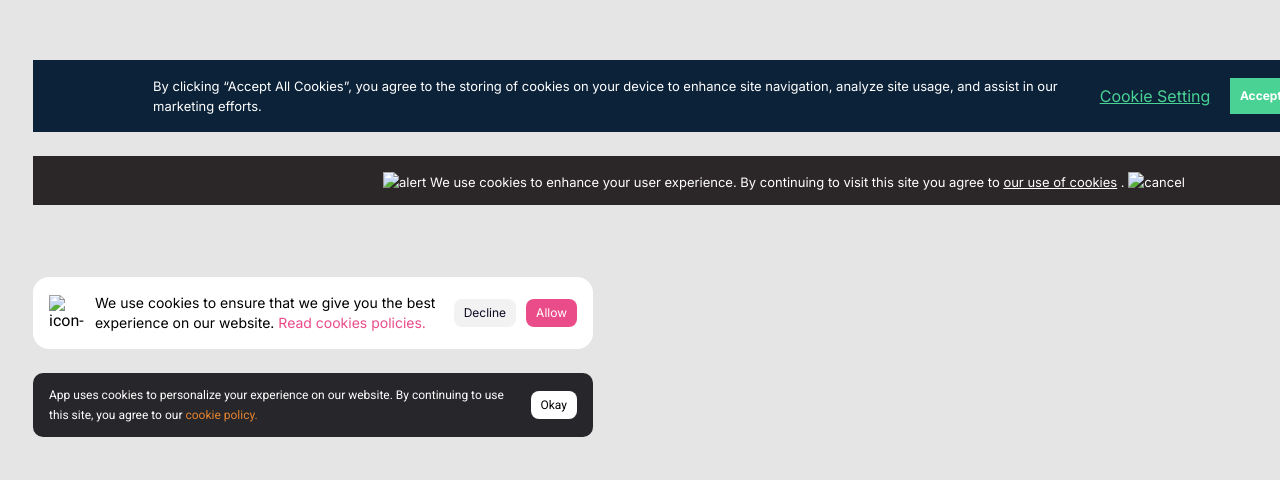
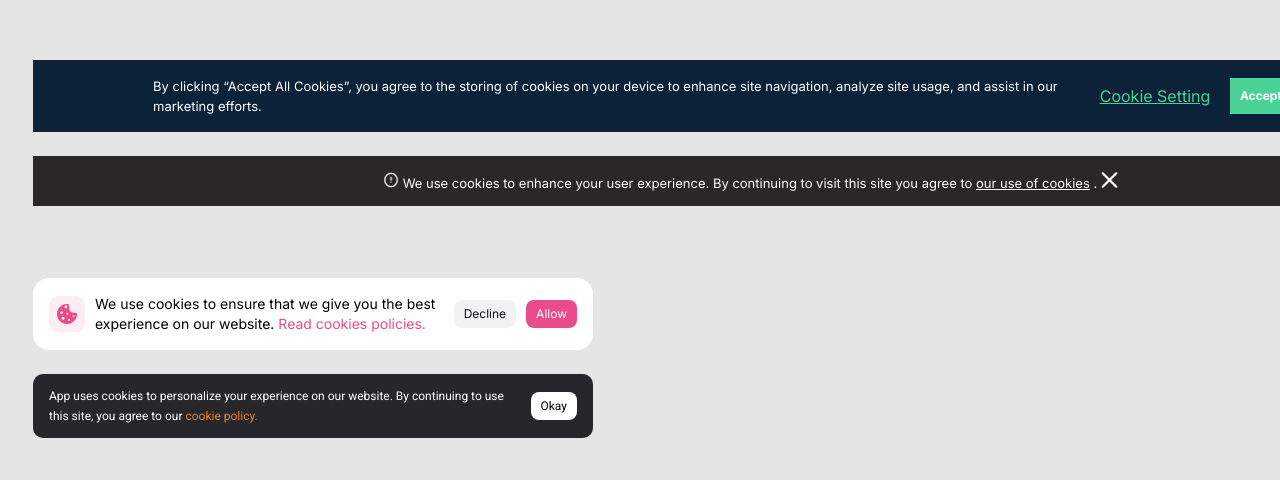
Before and after one commit to KsseniiaF/Cursor_Education, a plain HTML site: page homeWork3/index.html in a window 1280 px wide. Shown: the part 320-800 px from the top of the page. Drawn offline with Linux system fonts and the light colour scheme; the site is published under a folder, as on GitHub Pages, so addresses that start at the root find nothing.

Commit message:
renamed images files in HW#3

```diff
--- a/homeWork3/index.html
+++ b/homeWork3/index.html
@@ -18,12 +18,12 @@
                 <button>Accept All Cookies</button>
             </div>
             <div class="screen-two">
-                <img class="alert" src="/homeWork3/image/image11.png" alt="alert">
+                <img class="alert" src="./image/image11.png" alt="alert">
                 <p> We use cookies to enhance your user experience. By continuing to visit this site you agree to <a href="#">our use of cookies</a> .</p>
-                <img class="cancel" src="/homeWork3/image/image10.png" alt="cancel">
+                <img class="cancel" src="./image/image10.png" alt="cancel">
             </div>
             <div class="screen-three">
-                <img src="/homeWork3/image/frame.jpg" alt="icon-for-cookies-file">
+                <img src="./image/frame.jpg" alt="icon-for-cookies-file">
                 <p> We use cookies to ensure that we give you the best experience on our website. <span> Read cookies policies.</span> </p>
                 <button class="button-one">Decline</button>
                 <button class="button-two">Allow</button>
```
